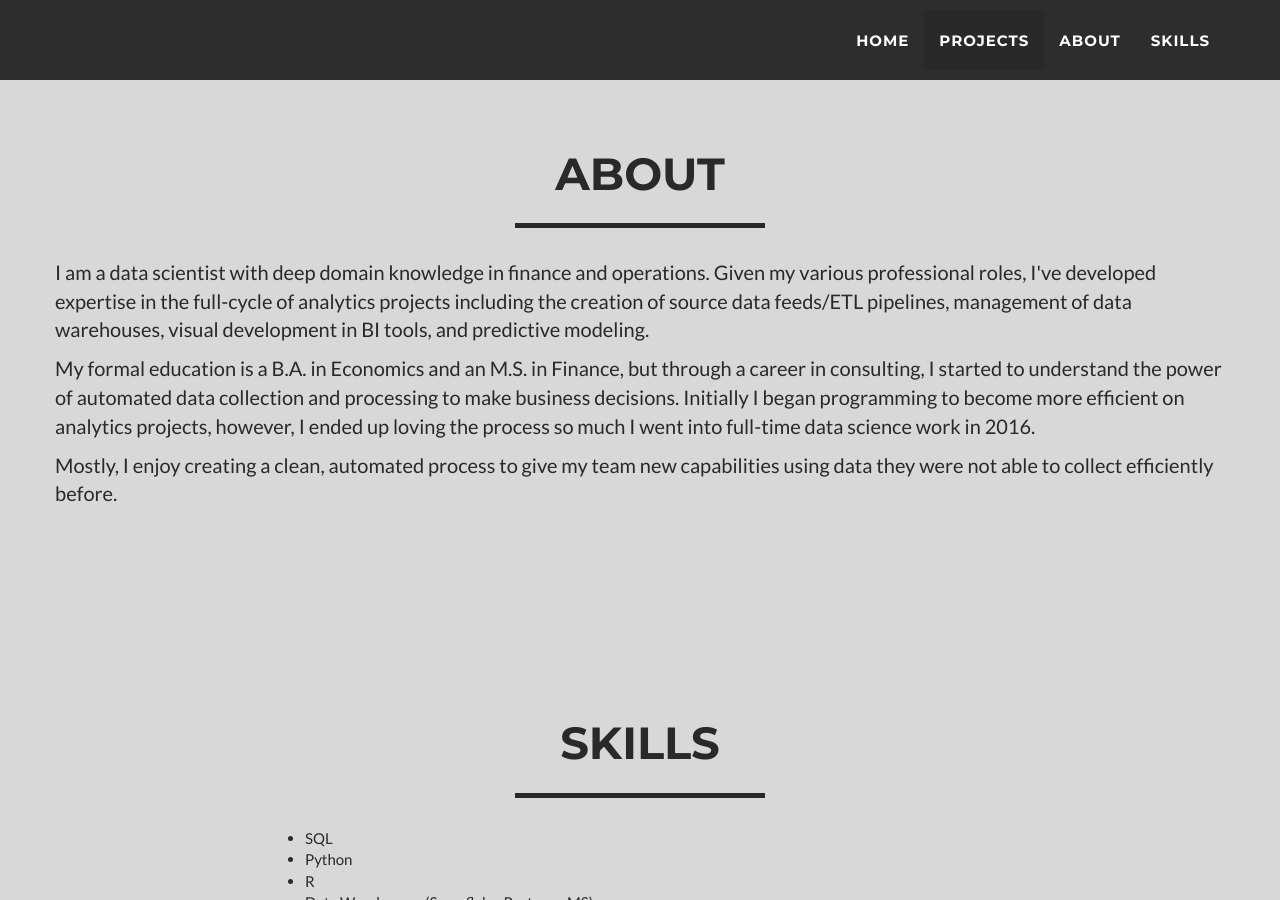
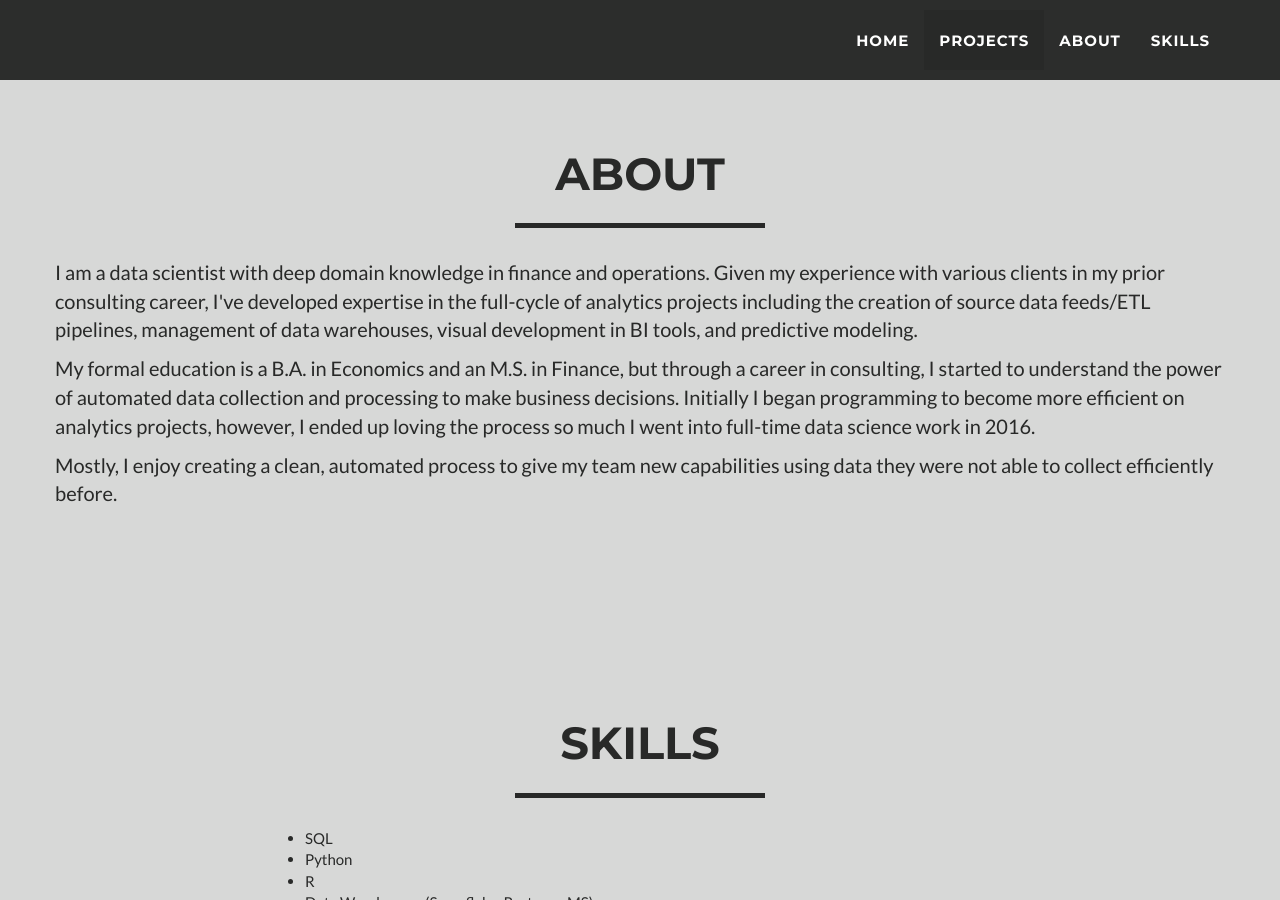
Before and after one commit to brf217/brf217.github.io, a Jekyll site: the page built from _posts/2014-07-18-project-1.markdown, in a window 1280 px wide and 900 px high, scrolled down 1653 px. Built offline with Jekyll 4.4.1, drawn with Linux system fonts in a browser that asks for light colours.

Commit message:
Update about.html

```diff
--- a/_includes/about.html
+++ b/_includes/about.html
@@ -9,7 +9,7 @@
     </div>
     <div class="row">
         <p>I am a data scientist with deep domain knowledge in finance and operations. Given
-        my various professional roles, I've developed expertise in the full-cycle of analytics projects including the
+        my experience with various clients in my prior consulting career, I've developed expertise in the full-cycle of analytics projects including the
         creation of source data feeds/ETL pipelines, management of data warehouses, visual development in BI tools, and predictive modeling.
       </div>
       <div class="row">
```
